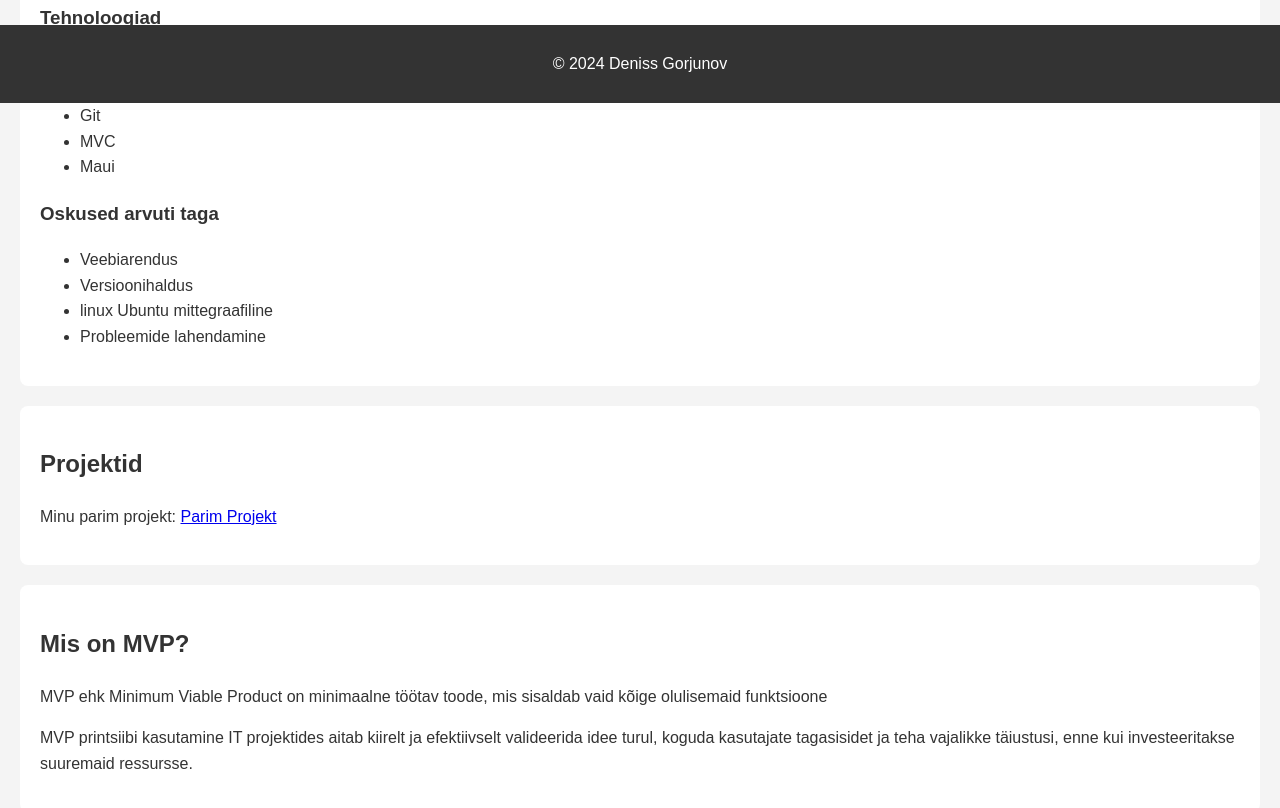
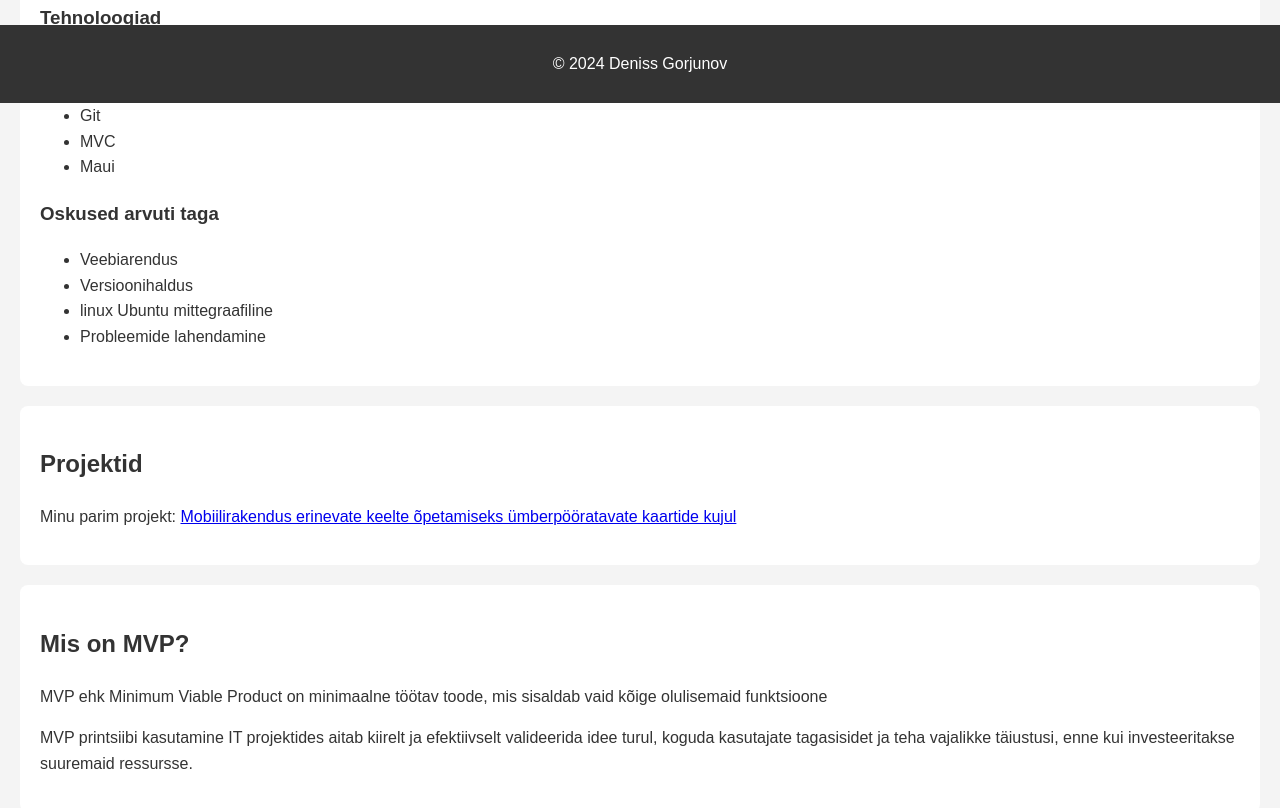
Before and after one commit to GeplLoL/GeplLoL.github.io, a plain HTML site: page index.html in a window 1280 px wide. Shown: the part 697-1505 px from the top of the page. Drawn offline with Linux system fonts and the light colour scheme.

Commit message:
täiendava jutustuse lisamine

```diff
--- a/index.html
+++ b/index.html
@@ -52,7 +52,7 @@
         </section>
         <section id="projects">
             <h2>Projektid</h2>
-            <p>Minu parim projekt: <a href="https://github.com/GeplLoL/Mauis">Parim Projekt</a></p>
+            <p>Minu parim projekt: <a href="https://github.com/GeplLoL/Mauis">Mobiilirakendus erinevate keelte õpetamiseks ümberpööratavate kaartide kujul</a></p>
         </section>
         <section id="mvp">
             <h2>Mis on MVP?</h2>
```
